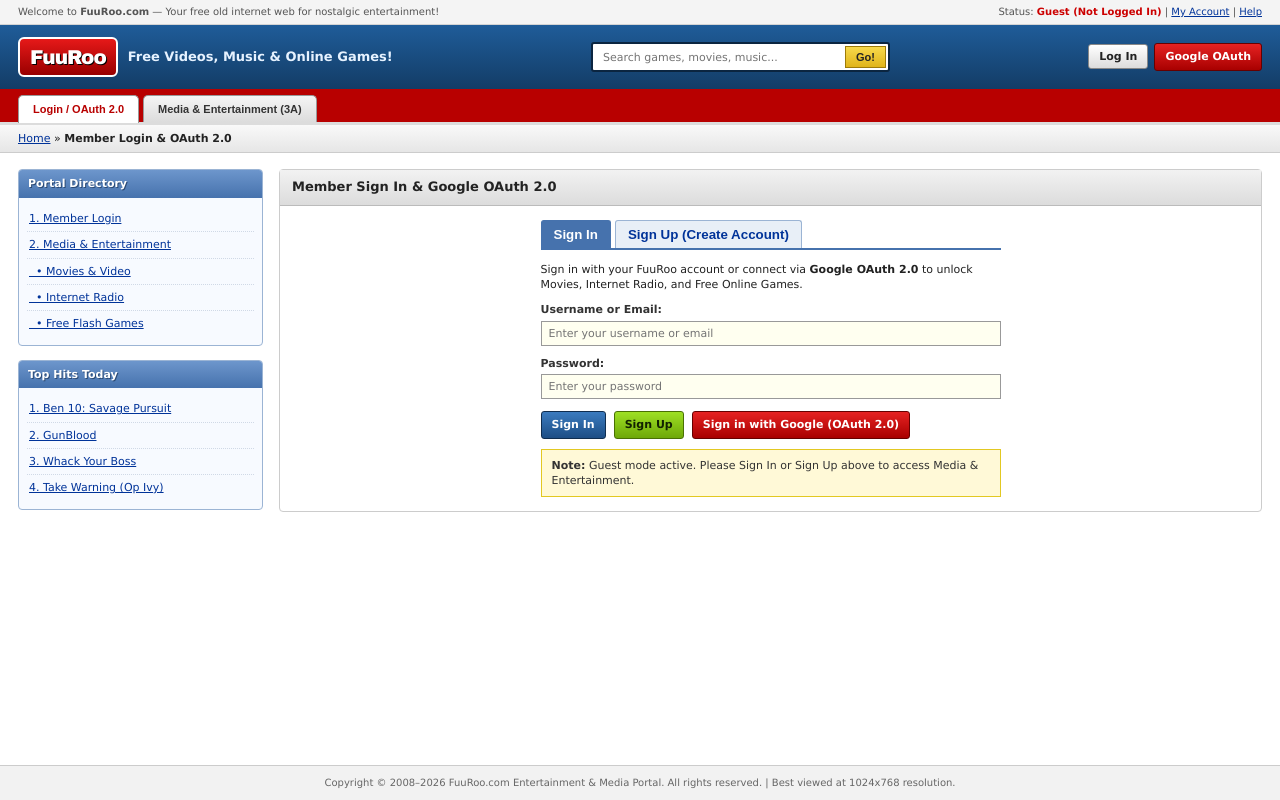
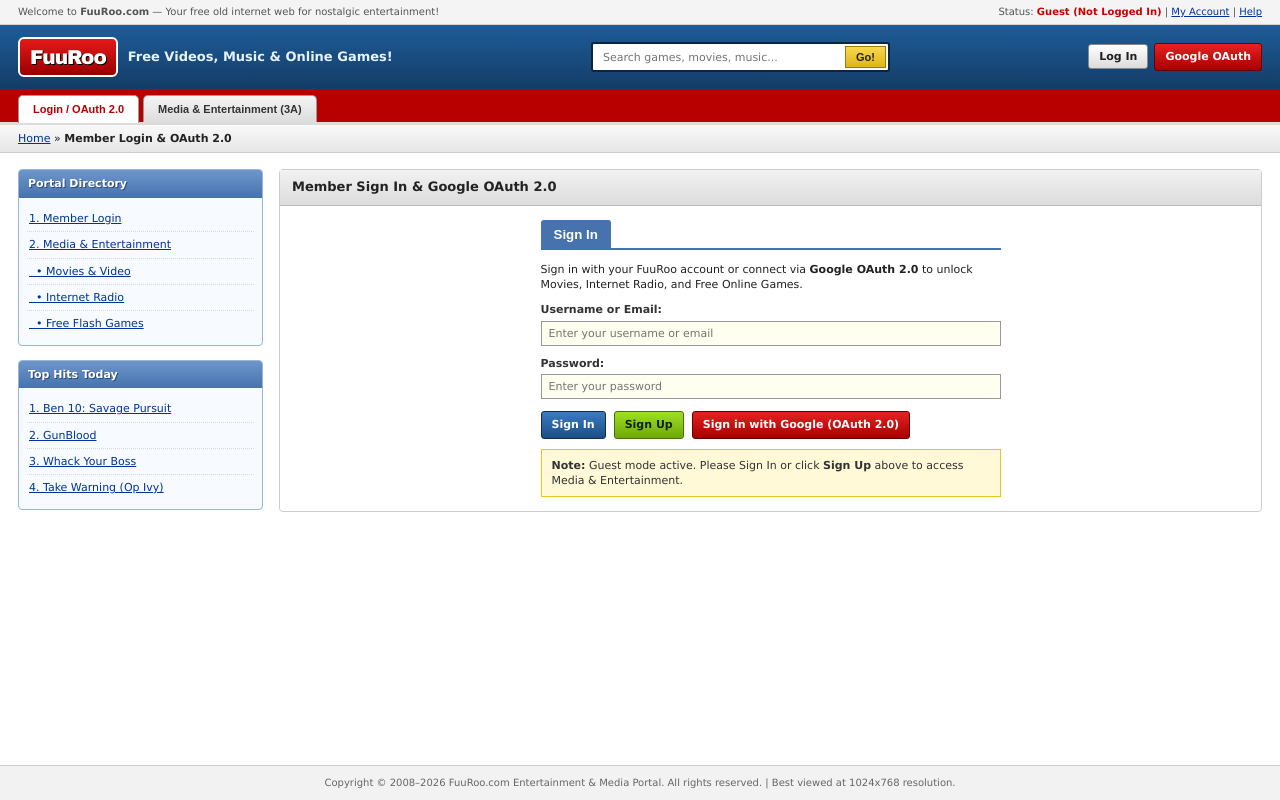
Before and after one commit to IsaiahLynelPineda/fuuroo-arcade, a Flask app: page / in a window 1280 px wide. Run offline with Flask 3, Linux system fonts and the light colour scheme.

Commit message:
Friend updates

```diff
--- a/templates/index.html
+++ b/templates/index.html
@@ -575,7 +575,7 @@
                     <div id="auth-login-view" style="max-width: 460px; margin: 0 auto;">
                         <div class="inner-tabs" style="margin-bottom: 12px;">
                             <button type="button" class="inner-tab active" id="auth-tab-signin" onclick="toggleAuthMode('signin')">Sign In</button>
-                            <button type="button" class="inner-tab" id="auth-tab-signup" onclick="toggleAuthMode('signup')">Sign Up (Create Account)</button>
+                            <button type="button" class="inner-tab" id="auth-tab-signup" style="display:none;" onclick="toggleAuthMode('signup')">Sign Up (Create Account)</button>
                         </div>
 
                         <!-- SIGN IN FORM -->
@@ -596,7 +596,7 @@
 
                             <div style="display:flex; gap:8px; margin-top:12px; flex-wrap:wrap;">
                                 <button type="button" class="btn-classic btn-blue" onclick="handleLocalLogin()">Sign In</button>
-                                <button type="button" class="btn-classic btn-green" onclick="toggleAuthMode('signup')">Sign Up</button>
+                                <button type="button" class="btn-classic btn-green" onclick="openSignupView()">Sign Up</button>
                                 <a href="/login/google" class="btn-classic btn-red" onclick="demoOAuth(event)">Sign in with Google (OAuth 2.0)</a>
                             </div>
                         </div>
@@ -634,7 +634,7 @@
                         </div>
 
                         <div class="notice-box" id="auth-notice">
-                            <strong>Note:</strong> Guest mode active. Please Sign In or Sign Up above to access Media &amp; Entertainment.
+                            <strong>Note:</strong> Guest mode active. Please Sign In or click <strong>Sign Up</strong> above to access Media &amp; Entertainment.
                         </div>
                     </div>
 
@@ -729,7 +729,7 @@
 
     function switchTab(tab) {
         if (tab !== "auth" && !loggedIn) {
-            document.getElementById("auth-notice").innerHTML = "<strong style='color:#cc0000;'>Access Denied:</strong> Please Sign In or Sign Up first!";
+            document.getElementById("auth-notice").innerHTML = "<strong style='color:#cc0000;'>Access Denied:</strong> Please Sign In or click <strong>Sign Up</strong> first!";
             return;
         }
         document.getElementById("sec-search").style.display = "none";
@@ -850,15 +850,24 @@
     }
 
     /* ================= AUTH ================= */
+    function openSignupView() {
+        document.getElementById("auth-tab-signup").style.display = "inline-block";
+        toggleAuthMode("signup");
+    }
+
     function toggleAuthMode(mode) {
         const isSignup = mode === "signup";
+        const signupTab = document.getElementById("auth-tab-signup");
+        if (!isSignup) {
+            signupTab.style.display = "none";
+        }
         document.getElementById("signin-form-box").style.display = isSignup ? "none" : "block";
         document.getElementById("signup-form-box").style.display = isSignup ? "block" : "none";
         document.getElementById("auth-tab-signin").classList.toggle("active", !isSignup);
-        document.getElementById("auth-tab-signup").classList.toggle("active", isSignup);
+        signupTab.classList.toggle("active", isSignup);
         document.getElementById("auth-notice").innerHTML = isSignup
             ? "<strong>New Member:</strong> Fill out all fields above and click <strong>Create Account (Sign Up)</strong>."
-            : "<strong>Note:</strong> Guest mode active. Please Sign In or Sign Up above to access Media &amp; Entertainment.";
+            : "<strong>Note:</strong> Guest mode active. Please Sign In or click <strong>Sign Up</strong> above to access Media &amp; Entertainment.";
     }
 
     function finishLogin(user, method) {
```
